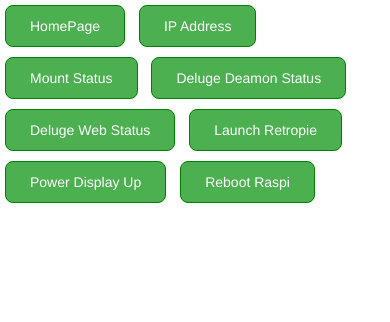
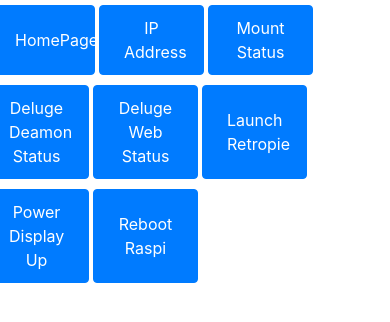
Before and after one commit to Diptanshu8/piface, a Python web app: template app/templates/functions.html in a window 390 px wide. Shown: the top 322 px of the page. Run offline with Jinja, Linux system fonts and the light colour scheme; the template is opened without the code that fills it, so the values that code supplies are empty; some libraries are stand-ins or nearby versions.

Commit message:
Added support for bootstrap 4.5 and updated the button allignment. Also working for responsive auto alignment.
Signed-off-by: Diptanshu8 <diptanshuj@gmail.com>

```diff
--- a/app/templates/base.html
+++ b/app/templates/base.html
@@ -1,46 +1,16 @@
 <html ng-app="PiFaceApp">
 <head>
-<meta name="viewport" content="width=device-width, initial-scale=1.0">
-<link href="//netdna.bootstrapcdn.com/bootstrap/3.3.6/css/bootstrap.min.css" rel="stylesheet" media="screen">
 
+<meta name="viewport" content="width=device-width, initial-scale=1">
+<link rel="stylesheet" href="https://maxcdn.bootstrapcdn.com/bootstrap/4.5.0/css/bootstrap.min.css">
 <style>
        .btn-group button {
-	  background-color: #4CAF50; /* Green background */
-	  border: 1px solid green; /* Green border */
          border-radius: 8px;
-	  color: white; /* White text */
          padding: 10px 24px; /* Some padding */
          cursor: pointer; /* Pointer/hand icon */
          float: center; /* Float the buttons side by side */
-	  transition: all 0.5s;
 		 margin: 5px;
    }
-
-	.button span {
-	  cursor: pointer;
-	  display: inline-block;
-	  position: relative;
-	  transition: 0.5s;
-	}
-
-	.button span:after {
-	  content: '\00bb';
-	  position: absolute;
-	  opacity: 0;
-	  top: 0;
-	  right: -20px;
-	  transition: 0.5s;
-	}
-
-	.button:hover span {
-	  padding-right: 25px;
-	}
-
-	.button:hover span:after {
-	  opacity: 1;
-	  right: 0;
-	}
-
 </style>
 
   {% if title %}
@@ -55,8 +25,6 @@
         {% block content %}{% endblock %}
 
 <div class="clearfix"></div>
-<script src="//code.jquery.com/jquery-2.2.1.min.js"></script>
-<script src="//netdna.bootstrapcdn.com/bootstrap/3.3.6/js/bootstrap.min.js"></script>
 <script src="//ajax.googleapis.com/ajax/libs/angularjs/1.4.9/angular.min.js"></script>
 <script src="//ajax.googleapis.com/ajax/libs/jquery/1.9.1/jquery.min.js"></script>
 <script src="{{ url_for('static', filename='main.js') }}"></script>
--- a/app/templates/functions.html
+++ b/app/templates/functions.html
@@ -1,15 +1,15 @@
 {% extends "base.html" %}
 
 {% block buttons %}
-		<div class="btn-group" style="width:100%">
-          <button id-"home_pg_btn"   ng-click="btn_click('home_pg_btn');"  >HomePage</button>
-		  <button id="ip_addr_btn"   ng-click="btn_click('ip_addr_btn');"  >IP Address</button>
-          <button id="mnt_stat_btn"  ng-click="btn_click('mnt_stat_btn');" >Mount Status</button>
-		  <button id="delg_stat_btn" ng-click="btn_click('delg_stat_btn');">Deluge Deamon Status</button>
-		  <button id="delgweb_stat_btn" ng-click="btn_click('delgweb_stat_btn');">Deluge Web Status</button>
-		  <button id="retropie_launch_btn" ng-click="btn_click('retropie_launch_btn');">Launch Retropie</button>
-		  <button id="display_up_btn" ng-click="btn_click('display_up_btn');">Power Display Up</button>
-		  <button id="reboot_btn" ng-click="btn_click('reboot_btn');">Reboot Raspi</button>
+		<div class="btn-group row text-center">
+          <button class="col-3 btn btn-primary rounded" id-"home_pg_btn"   ng-click="btn_click('home_pg_btn');"  >HomePage</button>
+		  <button class="col-3 btn btn-primary rounded" id="ip_addr_btn"   ng-click="btn_click('ip_addr_btn');"  >IP Address</button>
+          <button class="col-3 btn btn-primary rounded" id="mnt_stat_btn"  ng-click="btn_click('mnt_stat_btn');" >Mount Status</button>
+		  <button class="col-3 btn btn-primary rounded" id="delg_stat_btn" ng-click="btn_click('delg_stat_btn');">Deluge Deamon Status</button>
+		  <button class="col-3 btn btn-primary rounded" id="delgweb_stat_btn" ng-click="btn_click('delgweb_stat_btn');">Deluge Web Status</button>
+		  <button class="col-3 btn btn-primary rounded" id="retropie_launch_btn" ng-click="btn_click('retropie_launch_btn');">Launch Retropie</button>
+		  <button class="col-3 btn btn-primary rounded" id="display_up_btn" ng-click="btn_click('display_up_btn');">Power Display Up</button>
+		  <button class="col-3 btn btn-primary rounded" id="reboot_btn" ng-click="btn_click('reboot_btn');">Reboot Raspi</button>
 		</div>
 {% endblock %}
 
```
Lines whose indentation alone changed are shown as unchanged.
